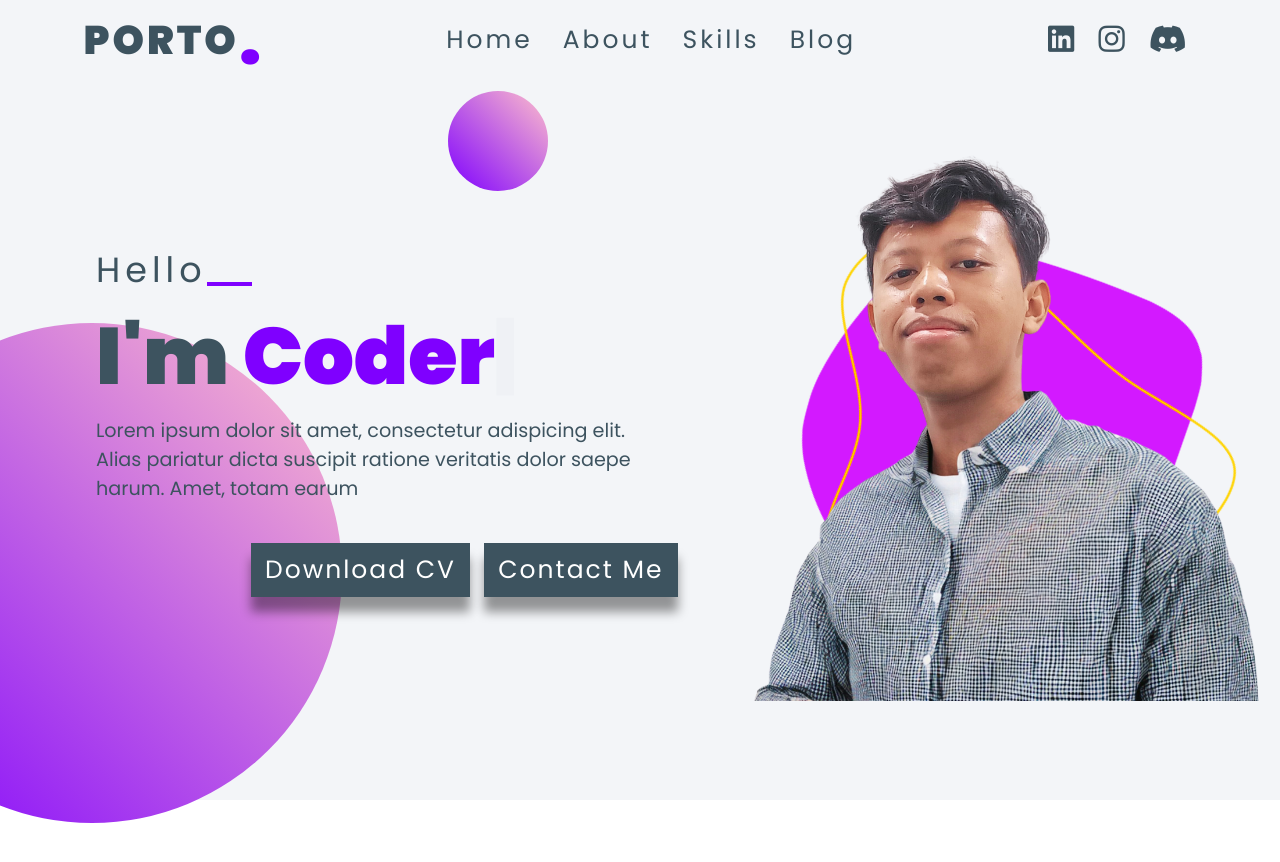
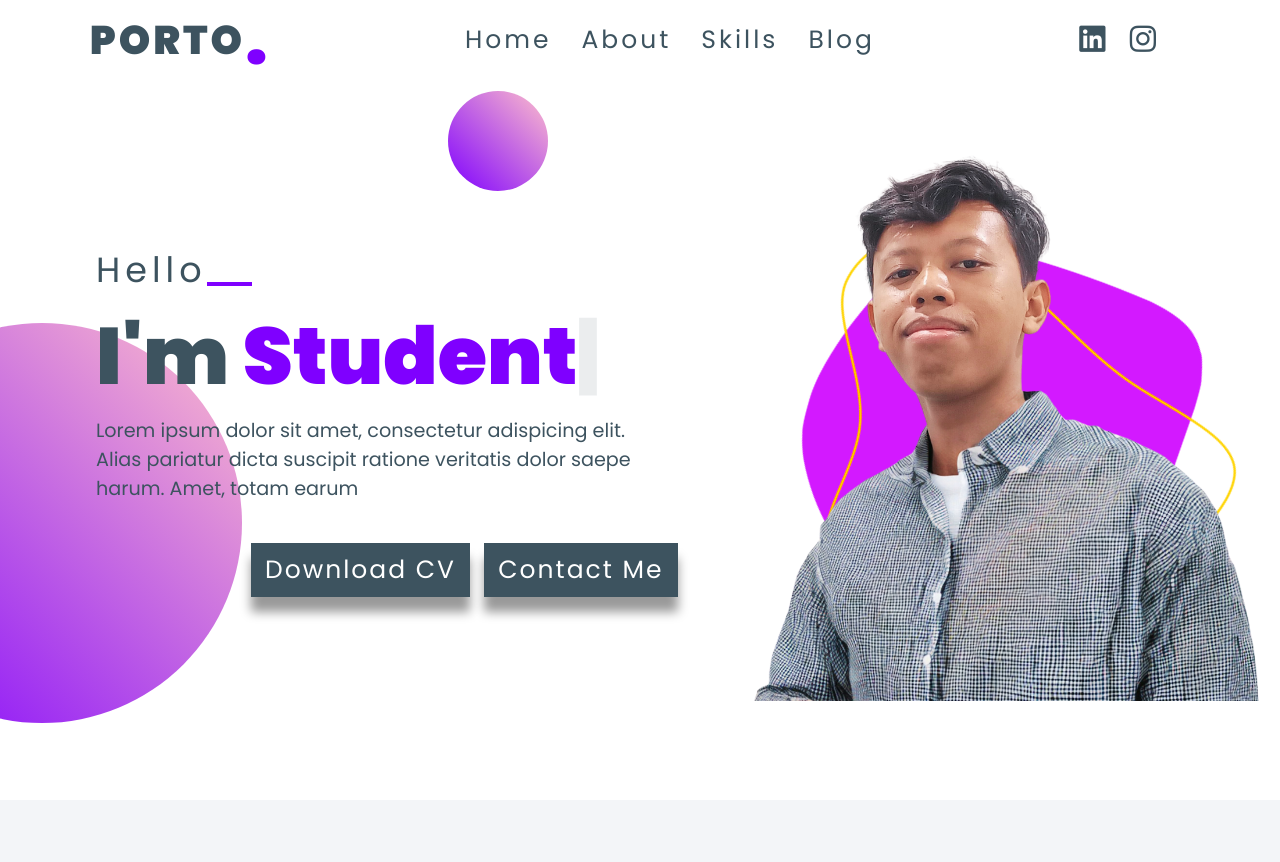
Before and after one commit to kiddo-xyz/kiddo-xyz.github.io, a plain HTML site: page index.html in a window 1280 px wide. Shown: the top 862 px of the page. Before the commit the page ends 823 px from the top, so only its background shows below. Drawn offline with nearby package versions, Linux system fonts and the light colour scheme.

Commit message:
adjust scroll and animation

```diff
--- a/css/style.css
+++ b/css/style.css
@@ -8,23 +8,31 @@
 }
 
 body {
-    overflow: hidden;
+    overflow-x: hidden;
 }
 
 .container {
     width: 100%;
     min-height: 100vh;
-    background-color: #f3f5f8;
+    background-color: #fff;
+}
+
+.dummy {
+    width: 100%;
+    justify-content: space-around;
+    height: 80px;
+    line-height: 80px;
+    z-index: 3;
 }
 
 nav {
-    position: sticky;
+    position: fixed;
     display: flex;
     width: 100%;
     justify-content: space-around;
     height: 80px;
     line-height: 80px;
-    z-index: 111;
+    z-index: 100;
 }
 
 .logo {
@@ -81,13 +89,14 @@ b {
 .wrapper::before{
     position: absolute;
     content: '';
-    height: 500px;
-    width: 500px;
+    height: 400px;
+    width: 400px;
     border-radius: 50%;
     left: -12%;
     top: 40%;
     background: linear-gradient(45deg, #7f00ff, pink);
     animation: object1 6s linear infinite;
+    z-index: 1;
 }
 
 .wrapper::after{
@@ -121,7 +130,7 @@ b {
 }
 
 .cols0 {
-    z-index: 5;
+    z-index: 3;
 }
 
 .topline {
@@ -226,3 +235,11 @@ button:hover {
         top: 300px;
     }
 }
+
+.content{
+    position: absolute;
+    width: 100%;
+    min-height: 100vh;
+    background-color: #f3f5f8;
+    z-index: 4;
+}
--- a/index.html
+++ b/index.html
@@ -1,15 +1,20 @@
 <!DOCTYPE html>
 <html lang="en">
+
 <head>
     <meta charset="UTF-8">
     <meta name="viewport" content="width=device-width, initial-scale=1.0">
     <!-- CDN LINK -->
-    <link rel="stylesheet" href="https://cdnjs.cloudflare.com/ajax/libs/font-awesome/6.4.2/css/all.min.css" integrity="sha512-z3gLpd7yknf1YoNbCzqRKc4qyor8gaKU1qmn+CShxbuBusANI9QpRohGBreCFkKxLhei6S9CQXFEbbKuqLg0DA==" crossorigin="anonymous" referrerpolicy="no-referrer" />
+    <link rel="stylesheet" href="https://cdnjs.cloudflare.com/ajax/libs/font-awesome/6.4.2/css/all.min.css"
+        integrity="sha512-z3gLpd7yknf1YoNbCzqRKc4qyor8gaKU1qmn+CShxbuBusANI9QpRohGBreCFkKxLhei6S9CQXFEbbKuqLg0DA=="
+        crossorigin="anonymous" referrerpolicy="no-referrer" />
     <link rel="stylesheet" href="css/style.css">
     <!-- END OF CDN LINK -->
     <title>Porto Hisyam</title>
 </head>
+
 <body>
+    <section class="home">
         <div class="container">
             <nav>
                 <div class="logo">Porto<b>.</b></div>
@@ -22,14 +27,16 @@
                 <div class="links">
                     <a href=""><i class="fab fa-linkedin"></i></a>
                     <a href=""><i class="fab fa-instagram"></i></a>
-                <a href=""><i class="fab fa-discord"></i></a>
+                    <a href=""><i class="fab fa-x-twitter"></i></a>
                 </div>
             </nav>
+            <div class="dummy"></div>
             <div class="wrapper">
                 <div class="cols cols0">
                     <span class="topline">Hello</span>
                     <h1>I'm <span class="multiText"></span></h1>
-                <p>Lorem ipsum dolor sit amet, consectetur adispicing elit. Alias pariatur dicta suscipit ratione veritatis dolor saepe harum. Amet, totam earum</p>
+                    <p>Lorem ipsum dolor sit amet, consectetur adispicing elit. Alias pariatur dicta suscipit ratione
+                        veritatis dolor saepe harum. Amet, totam earum</p>
                     <div class="btns">
                         <button>Download CV</button>
                         <button>Contact Me</button>
@@ -42,17 +49,21 @@
                     </div>
                 </div>
             </div>
+        </div>
+    </section>
+    <div class="content"></div>
     <script src="https://unpkg.com/typed.js@2.0.16/dist/typed.umd.js"></script>
     <script>
-            var typingEffect = new Typed(".multiText",{
-                strings : ["Student", "Coder", "Journalist", "Designer"],
-                loop : true,
-                typeSpeed : 100,
-                backSpeed : 80,
-                backDelay : 1500,
+        var typingEffect = new Typed(".multiText", {
+            strings: ["Hisyam", "Student", "Coder", "Journalist", "Designer"],
+            loop: true,
+            typeSpeed: 100,
+            backSpeed: 80,
+            backDelay: 1500,
 
         });
     </script>
-    </div>
+
 </body>
+
 </html>
```
Lines whose indentation alone changed are shown as unchanged.
